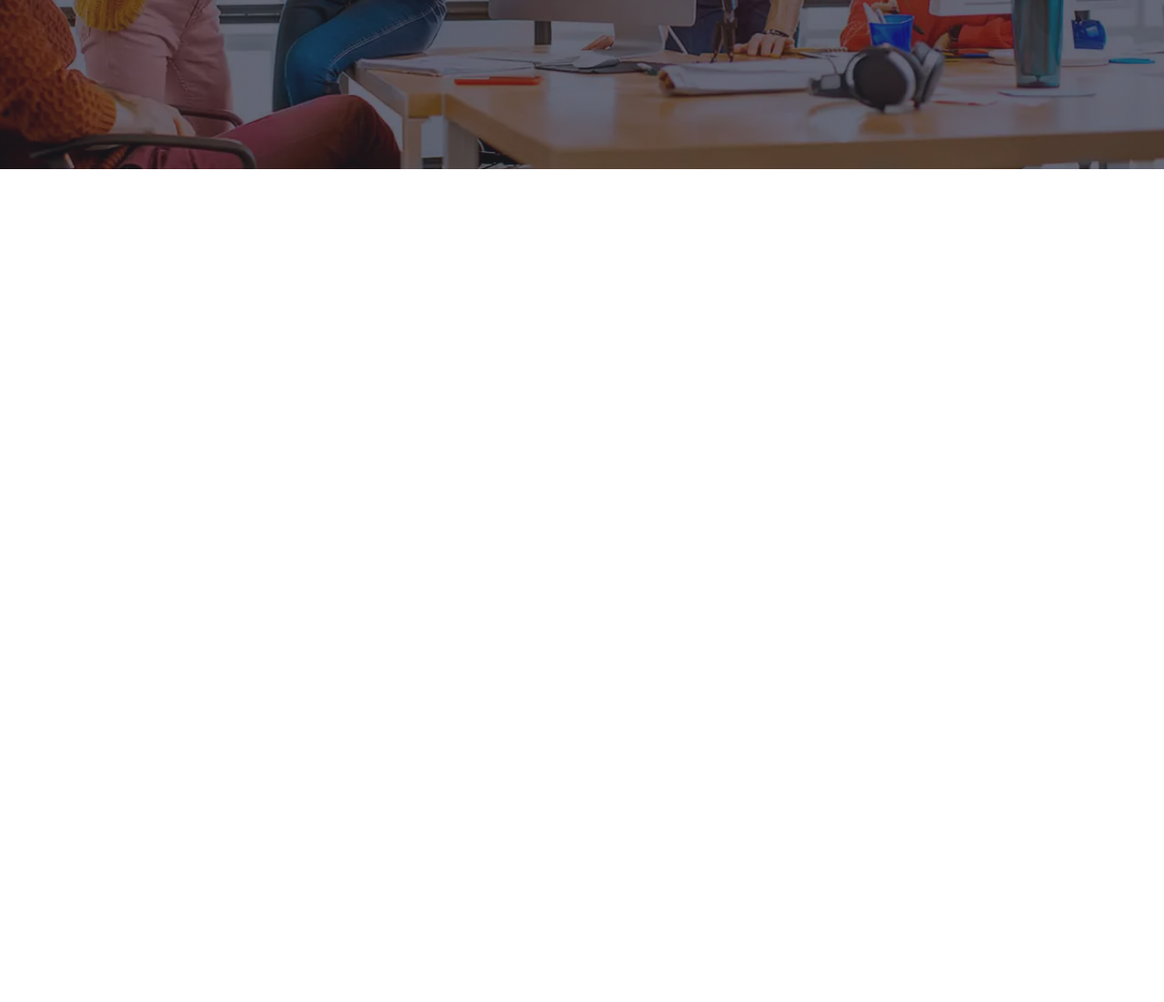
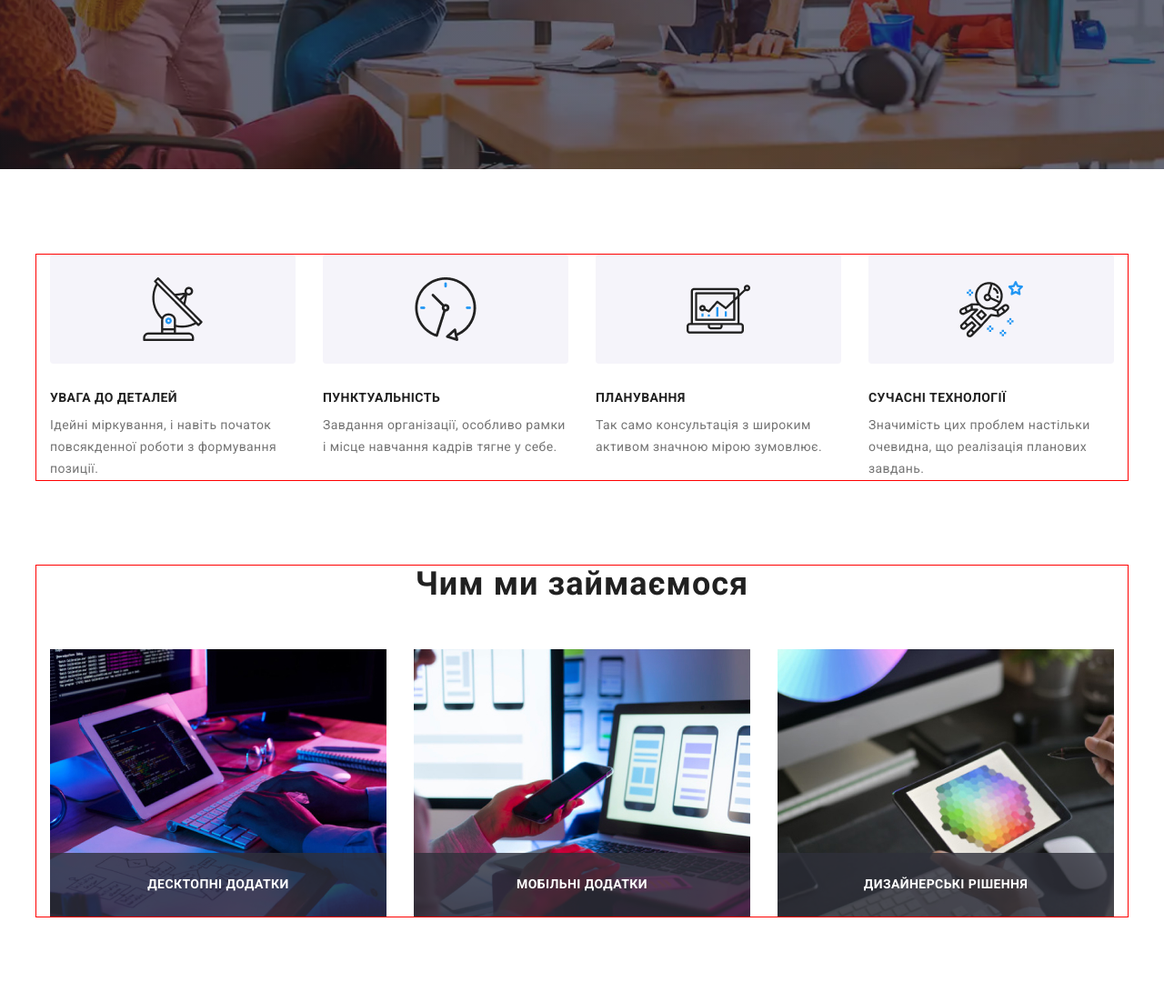
Before and after one commit to Horbunov-Yurii/adaptive_FE_1Y_19_22_06_24, a plain HTML site: page index.html in a window 1280 px wide. Shown: the part 500-1602 px from the top of the page at 91% size. Before the commit the page ends 800 px from the top, so only its background shows below. Drawn offline with nearby package versions, Linux system fonts and the light colour scheme.

Commit message:
adaptive

```diff
--- a/index.html
+++ b/index.html
@@ -62,7 +62,7 @@
           </button>
         </div>
       </section>
-      <!-- <section class="advant">
+      <section class="advant">
         <div class="container">
           <ul class="advant__list">
             <li class="advant__item">
@@ -94,8 +94,8 @@
             </li>
           </ul>
         </div>
-      </section> -->
-      <!-- <section class="work">
+      </section>
+      <section class="work">
         <div class="container">
           <h2 class="work__title">Чим ми займаємося</h2>
           <ul class="work__list">
@@ -119,7 +119,7 @@
             </li>
           </ul>
         </div>
-      </section> -->
+      </section>
       <!-- <section class="team">
         <div class="container">
           <h2 class="team__title">Наша команда</h2>
--- a/scss/sections/_advant.scss
+++ b/scss/sections/_advant.scss
@@ -1,8 +1,12 @@
 .advant {
-  padding-top: 94px;
+  padding-top: 60px;
+  @media screen and (min-width: 1200px){
+    padding-top: 94px;
+  }
 
   &__list {
     display: flex;
+    flex-wrap: wrap;
     gap: 30px;
   }
 
@@ -13,12 +17,21 @@
       content: "";
       margin-bottom: 30px;
       display: block;
-      width: 270px;
+      width: 100%;
       height: 120px;
       border-radius: 4px;
       background-color: $team-background;
       background-position: center;
       background-repeat: no-repeat;
+      @media screen and (min-width:480px){
+        width: 450px;
+      }
+      @media screen and (min-width:768px){
+        width: 354px;
+      }
+      @media screen and (min-width:1200px){
+        width: 270px;
+      }
     }
 
     &:first-child::before {
@@ -46,13 +59,27 @@
     letter-spacing: 0.42px;
     text-transform: uppercase;
     margin-bottom: 10px;
+    text-align: center;
+    @media screen and (min-width:768px){
+      text-align: start;
+    }
   }
 
   &__text {
+    width: 100%;
     color: $added-text;
     font-size: 14px;
     font-weight: 400;
     line-height: 1.71;
     letter-spacing: 0.4px;
+    @media screen and (min-width:480px){
+      width: 450px;
+    }
+    @media screen and (min-width:768px){
+      width: 354px;
+    }
+    @media screen and (min-width:1200px){
+      width: 270px;
+    }
   }
 }
--- a/scss/sections/_work.scss
+++ b/scss/sections/_work.scss
@@ -1,8 +1,12 @@
 
 .work {
+  display: none;
   padding-top: 94px;
   padding-bottom: 94px;
   text-align: center;
+  @media screen and (min-width:1200px){
+    display: block;
+  }
 
   &__title {
   color: $text-color;
```
Also changed, not shown: style/main.css, style/main.min.css, 2 other files.
